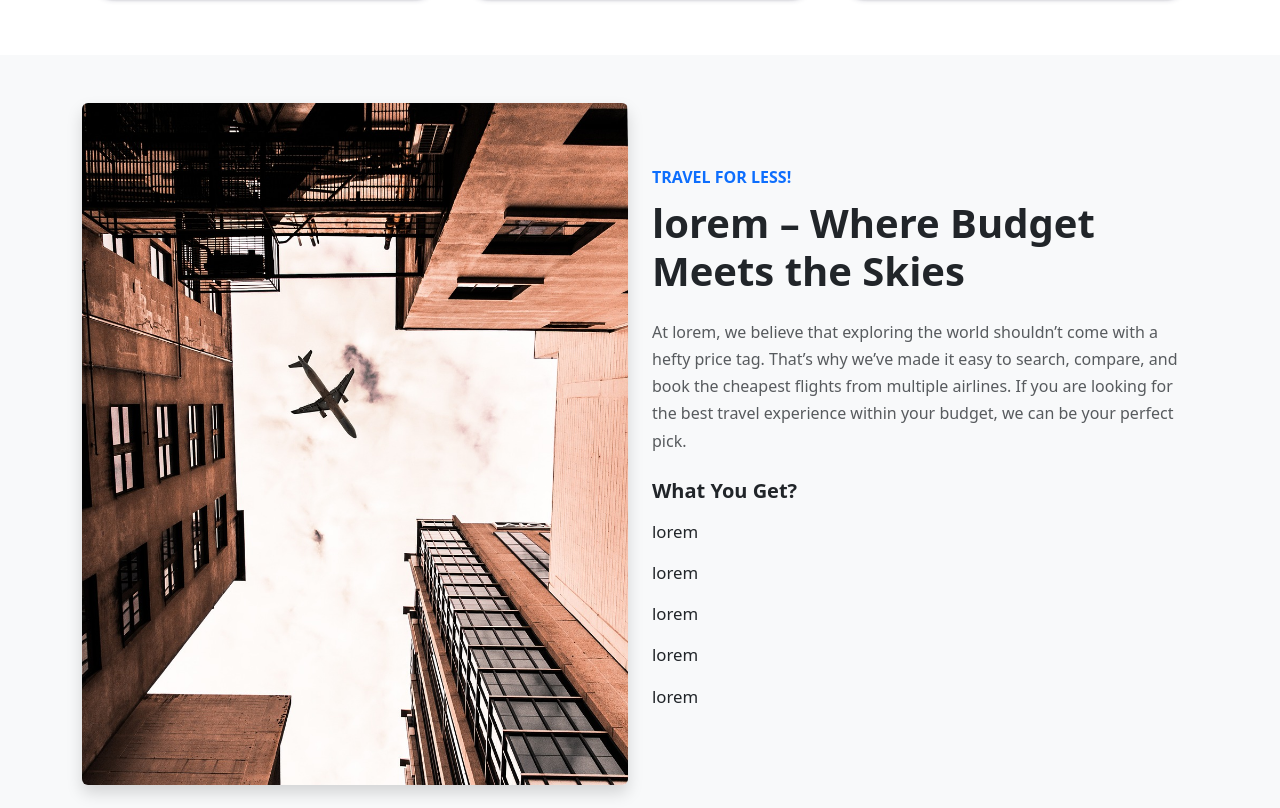
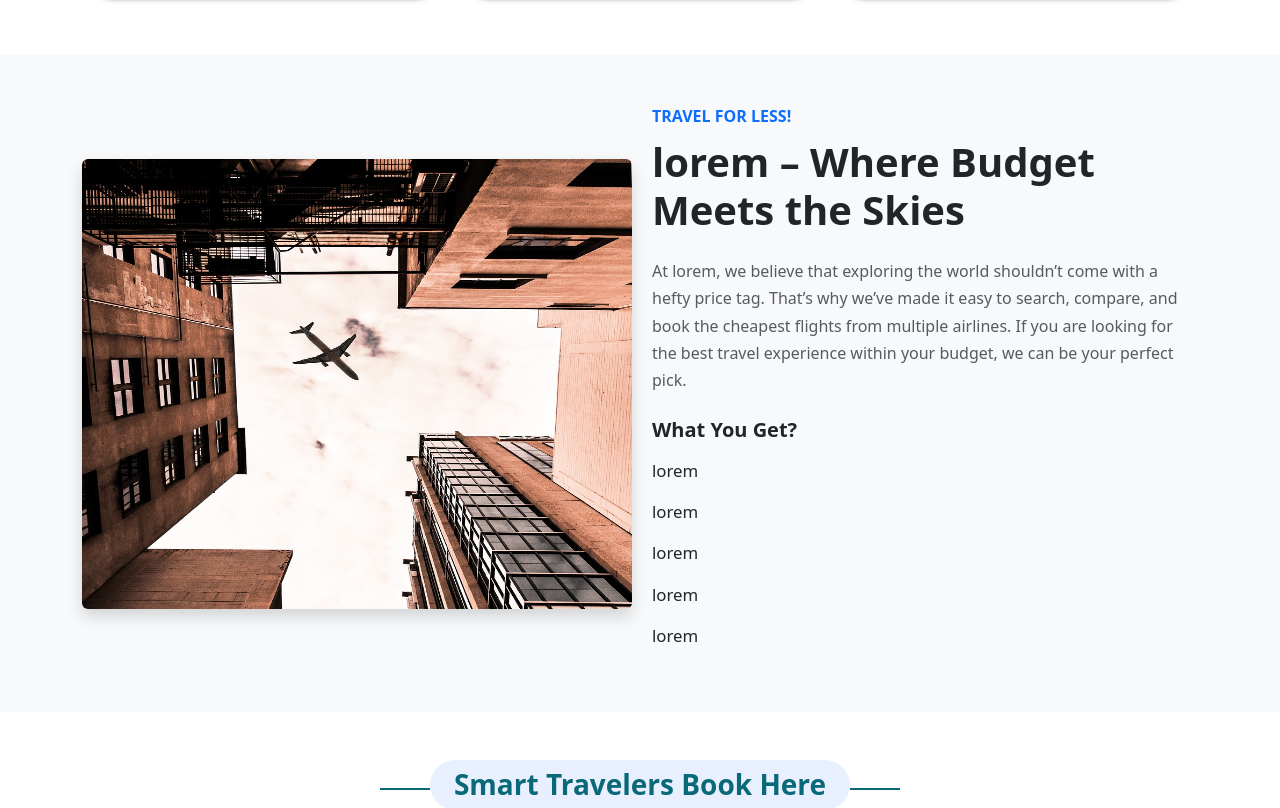
Before and after one commit to acedeveloper-byte/aeromexicohighfl, a Next.js app: page / in a window 1280 px wide. Shown: the part 1007-1815 px from the top of the page. Built offline with nearby package versions, Linux system fonts and the light colour scheme.

Commit message:
home page added images

```diff
--- a/components/HomeAbout.js
+++ b/components/HomeAbout.js
@@ -14,7 +14,7 @@ const HomeContent = () => {
               alt="Airlines"
               width={550}
               height={450}
-              className="img-fluid rounded shadow"
+              className="rounded shadow"
             />
           </Col>
 
```
